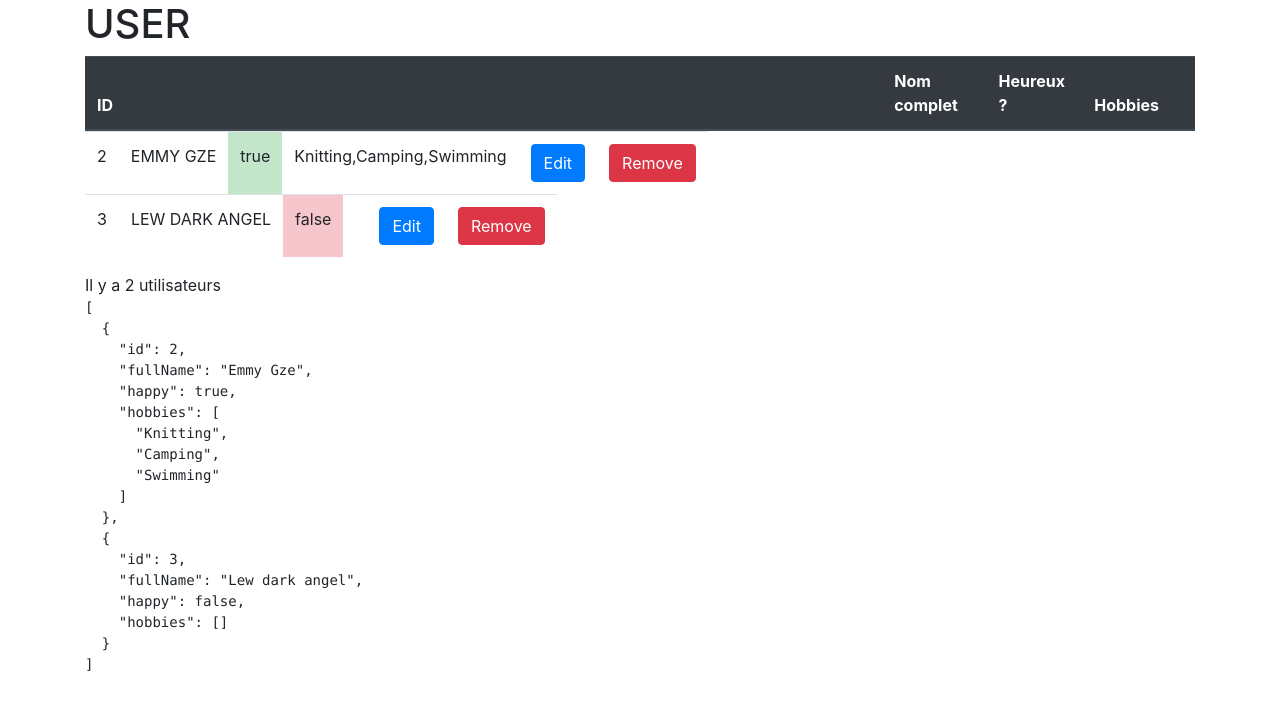
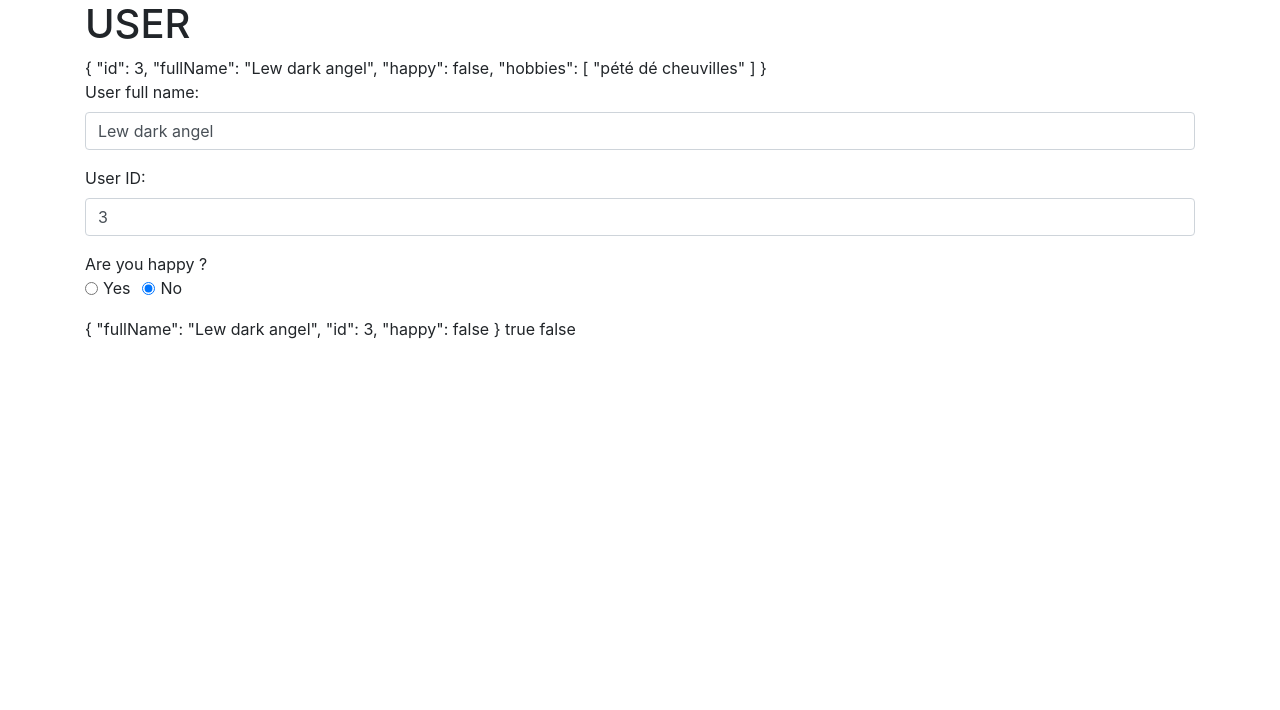
Before and after one commit to Dipx/UltimateAngular, an Angular app: page / in a window 1280 px wide. Shown: the top 710 px of the page. Built offline with nearby package versions, Linux system fonts and the light colour scheme; data requests are answered from the project's data file.

Commit message:
Form and form validation

```diff
--- a/db.json
+++ b/db.json
@@ -14,7 +14,7 @@
       "id": 3,
       "fullName": "Lew dark angel",
       "happy": false,
-      "hobbies": []
+      "hobbies": ["pété dé cheuvilles"]
     }
   ]
 }
--- a/src/app/app.component.html
+++ b/src/app/app.component.html
@@ -1,4 +1,4 @@
 <div class="container">
     <h1>USER</h1>
-    <user-dashboard></user-dashboard>
+    <user-viewer></user-viewer>
 </div>
--- /dev/null
+++ b/src/app/user-dashboard/components/user-form/user-form.component.html
@@ -0,0 +1,44 @@
+<form #form="ngForm" novalidate>
+    {{detail | json}}
+    <div class="form-group">
+        <label for="fullName">User full name: </label>
+        <input class="form-control"
+            required
+            #fullName="ngModel"
+            type="text"
+            name="fullName"
+            [ngModel]="detail?.fullName">
+        <small *ngIf="fullName.errors?.required" class="form-text invalid">Votre nom est requis.</small>
+    </div>
+    <div class="form-group">
+        <label for="id">User ID:</label>
+        <input class="form-control"
+            type="number"
+            name="id"
+            [ngModel]="detail?.id">
+    </div>
+    <div class="form-group">
+        <div>Are you happy ?</div>
+        <div class="form-check form-check-inline">
+            <input class="form-check-input"
+                type="radio"
+                name="happy"
+                id="happy1"
+                [value]="true"
+                [ngModel]="detail?.happy">
+                <label for="happy1" class="form-check-label">Yes</label>
+        </div>
+        <div class="form-check form-check-inline">
+                <input class="form-check-input"
+                    type="radio"
+                    name="happy"
+                    id="happy2"
+                    [value]="false"
+                    [ngModel]="detail?.happy">
+                    <label for="happy2" class="form-check-label">No</label>
+            </div>
+    </div>
+    {{form.value | json}}
+    {{form.valid | json}}
+    {{form.invalid | json}}
+</form>
--- /dev/null
+++ b/src/app/user-dashboard/components/user-form/user-form.component.scss
@@ -0,0 +1,3 @@
+.invalid {
+    color: red;
+}
--- /dev/null
+++ b/src/app/user-dashboard/components/user-form/user-form.component.ts
@@ -0,0 +1,14 @@
+import { Component, Input } from "@angular/core";
+import { User } from '../../models/user.interface';
+
+@Component({
+    selector: 'user-form',
+    templateUrl: 'user-form.component.html',
+    styleUrls: ['user-form.component.scss']
+})
+export class UserFormComponent {
+    @Input()
+    detail: User;
+
+    constructor () {}
+};
--- /dev/null
+++ b/src/app/user-dashboard/containers/user-dashview/user-dashview.component.html
@@ -0,0 +1,6 @@
+<div>
+    <user-form
+        [detail]='user'>
+
+    </user-form>
+</div>
--- /dev/null
+++ b/src/app/user-dashboard/containers/user-dashview/user-dashview.component.ts
@@ -0,0 +1,22 @@
+import { Component, OnInit } from '@angular/core';
+
+import { UserDashboardService } from "../../user-dashboard.service";
+
+import { User } from "../../models/user.interface";
+
+@Component({
+    selector: 'user-viewer',
+    templateUrl: 'user-dashview.component.html',
+    styleUrls: ['user-dashview.component.scss']
+})
+export class UserViewerComponent implements OnInit {
+    user: User;
+
+    constructor(private userDashboardService: UserDashboardService) {}
+
+    ngOnInit () {
+        this.userDashboardService
+            .getUser(3)
+            .subscribe((data: User) => this.user = data, (error: any) => console.log(error));
+    }
+}
--- a/src/app/user-dashboard/user-dashboard.service.ts
+++ b/src/app/user-dashboard/user-dashboard.service.ts
@@ -18,6 +18,18 @@ export class UserDashboardService {
             .pipe(
                 map((response: HttpResponse<User[]>) => {
                     return response;
+                })
+            ).pipe(
+                catchError((error: any) => Observable.throw(error.json()))
+            );
+    }
+
+    getUser(id: number): Observable<any> {
+        return this.http
+            .get(`${USER_API}/${id}`)
+            .pipe(
+                map((response: HttpResponse<User>) => {
+                    return response
                 })
             ).pipe(
                 catchError((error: any) => Observable.throw(error.json()))
```
Also changed, not shown: src/app/user-dashboard/user-dashboard.module.ts (+10 -3 lines), src/app/user-dashboard/containers/user-dashview/user-dashview.component.scss (added).
